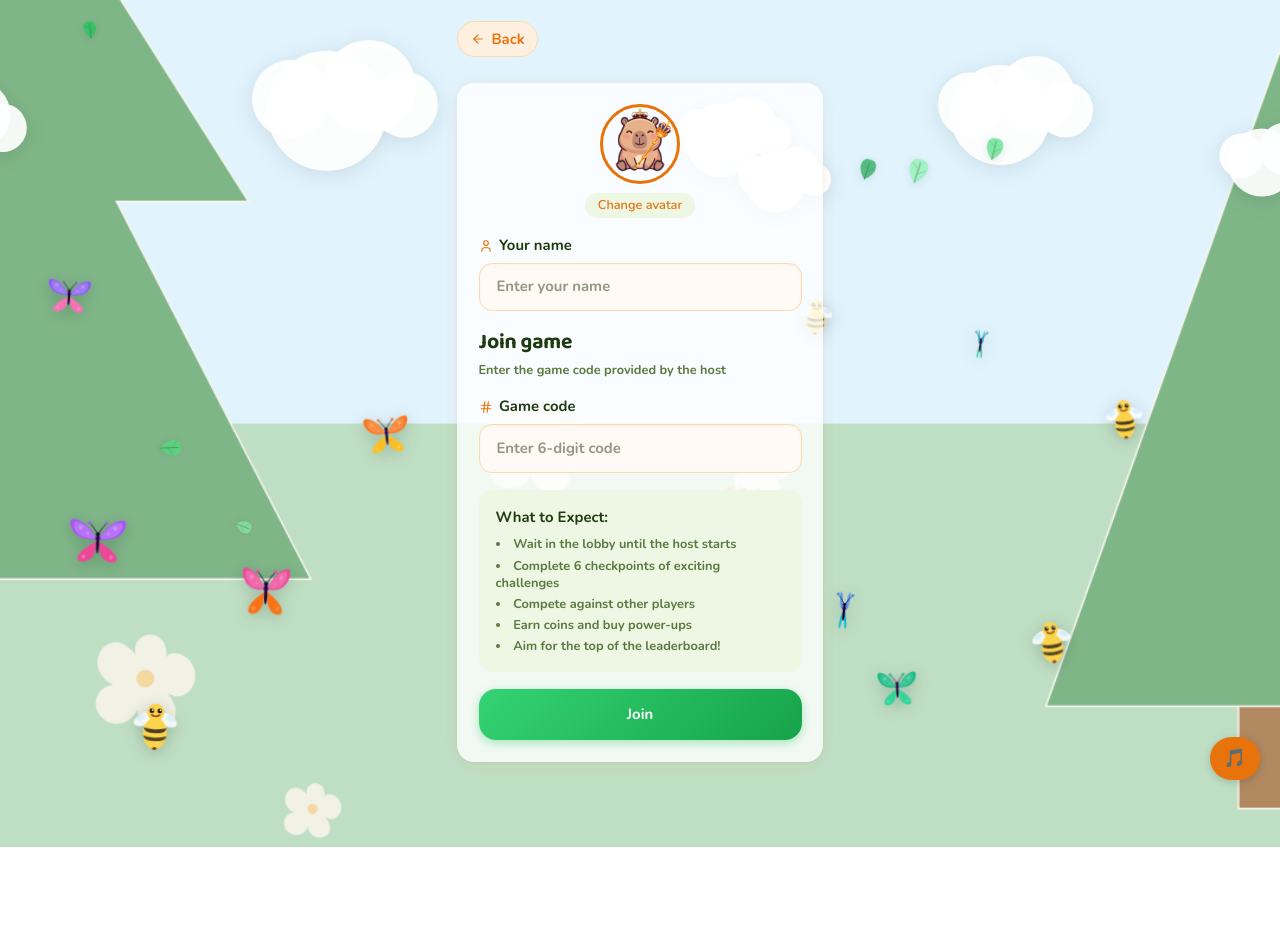
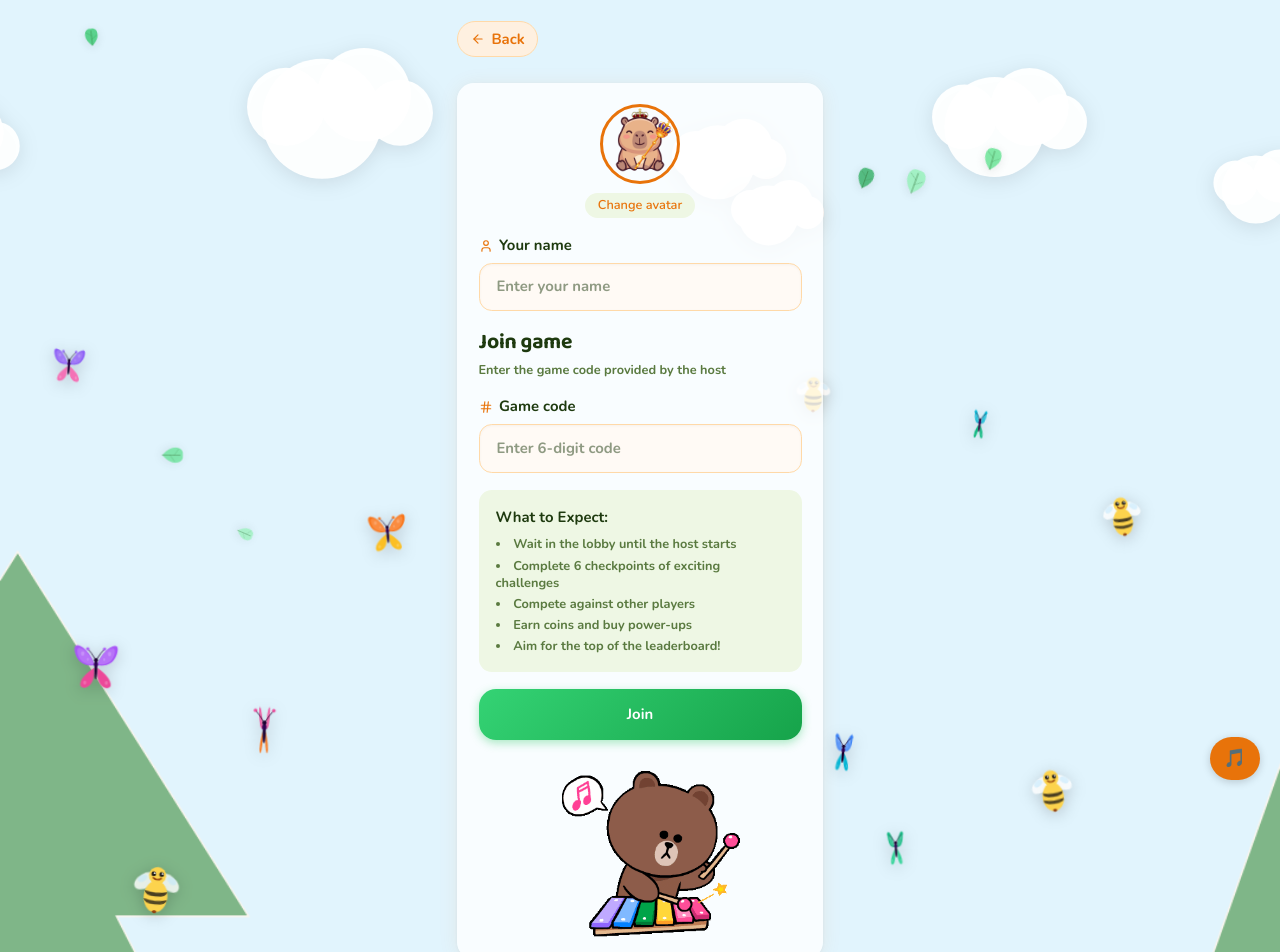
Before and after one commit to trungnguyen1221999/QR-Code-Game, a React (Vite) app in the folder frontend/: page /join in a window 1280 px wide. Shown: the top 952 px of the page. Before the commit the page ends 847 px from the top, so only its background shows below. Built offline with nearby package versions, Linux system fonts and the light colour scheme.

Commit message:
add  gif

```diff
--- a/frontend/src/pages/JoinGame.jsx
+++ b/frontend/src/pages/JoinGame.jsx
@@ -120,7 +120,10 @@ export default function JoinGame({ onJoin }) {
             <Button type="submit" variant="green" disabled={loading}>
               {loading ? 'Joining...' : 'Join'}
             </Button>
-
+                {/* Signup GIF */}
+            <div className="flex justify-center">
+              <img src="/join.gif" alt="Sign Up" style={{ height: '180px', objectFit: 'contain' }} />
+            </div>
           </form>
         </Card>
       </div>
```
Also changed, not shown: frontend/public/join.gif (added).
